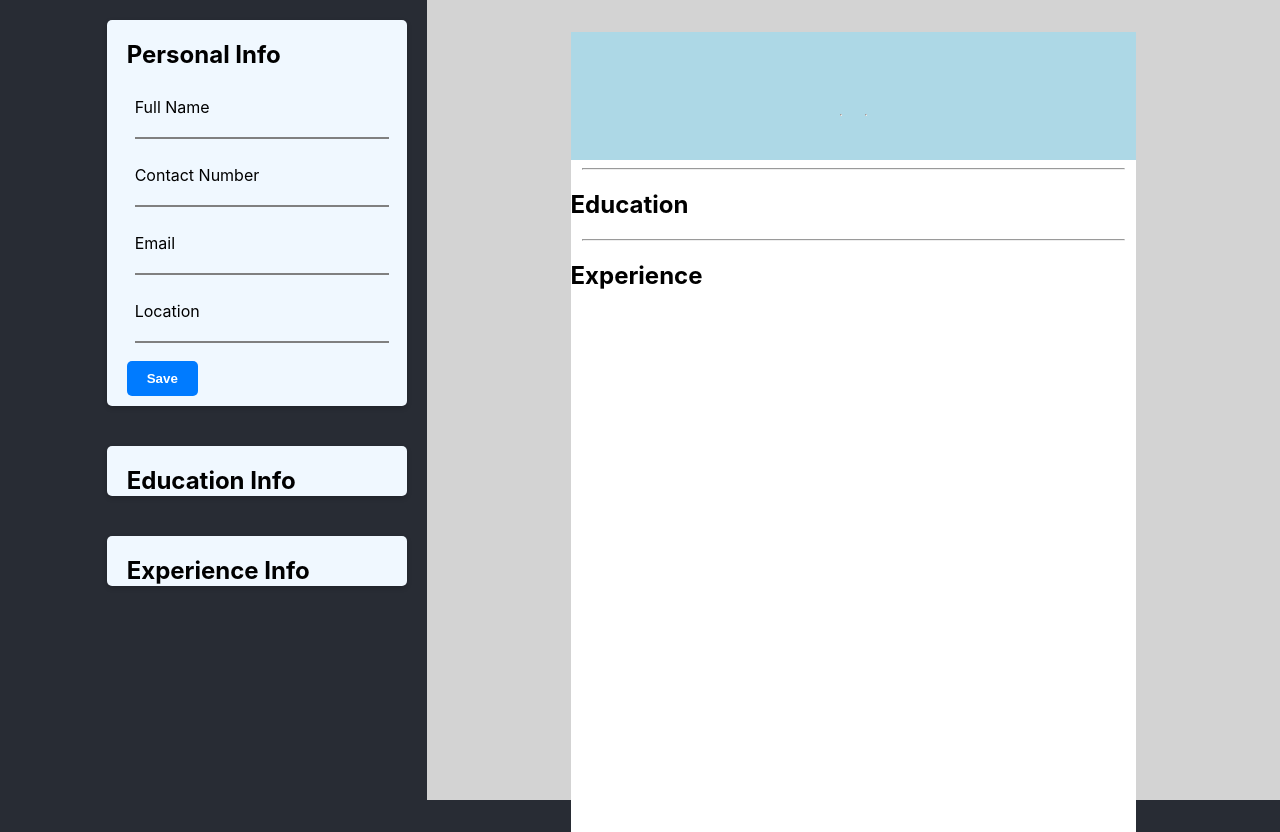
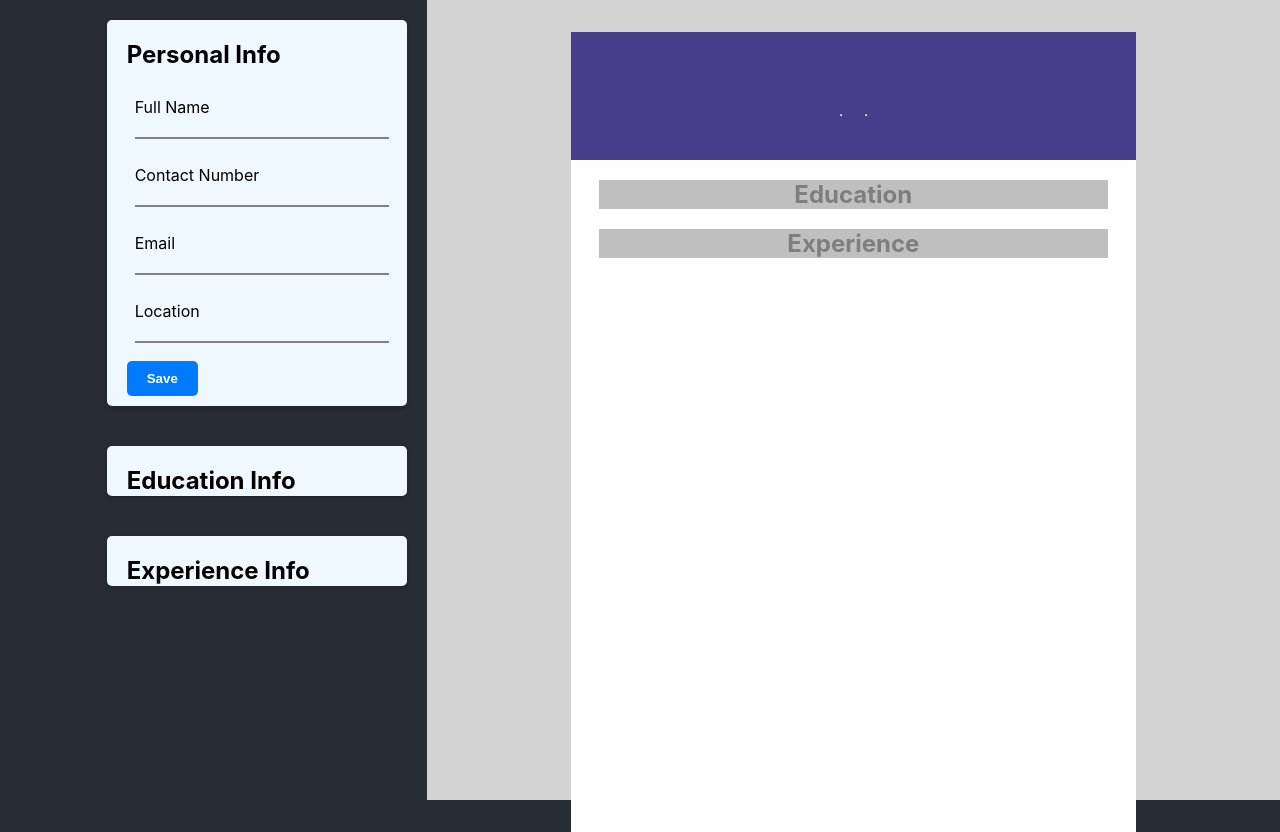
Before and after one commit to Mewankyrshan/resumeBuilder, a React (Create React App) app in the folder resume-builder/: page / in a window 1280 px wide. Built offline with nearby package versions, Linux system fonts and the light colour scheme.

Commit message:
made changes to headers in resumedisplay

```diff
--- a/resume-builder/src/components/ResumeDisplay.js
+++ b/resume-builder/src/components/ResumeDisplay.js
@@ -43,14 +43,16 @@ function ResumeDisplay({ personalData, educationData, experienceData }) {
           <p className='location'>{personalData.location}</p>
         </div>
       </div>
-      <hr />
+
       <div className='resume-body'>
         <div className='education-section'>
-          <h2>Education</h2>
+          <h2 className='section-header'>Education</h2>
+          <div className='education-flex'></div>
         </div>
-        <hr />
+
         <div className='experience-section'>
-          <h2>Experience</h2>
+          <h2 className='section-header'>Experience</h2>
+          <div className='experience-flex'></div>
         </div>
       </div>
       <div className='resume-footer'></div>
--- a/resume-builder/src/styles/ResumeDIsplay.css
+++ b/resume-builder/src/styles/ResumeDIsplay.css
@@ -26,7 +26,7 @@
 }
 
 .resume-header {
-    background-color: lightblue;
+    background-color: darkslateblue;
     height: 16%;
     width: 100%;
     padding: 0;
@@ -55,6 +55,15 @@
     padding-top: 16px;
 }
 
+.section-header {
+    text-align: center;
+    color: black;
+    background-color: grey;
+    width:90%;
+    margin-left: 5%;
+    opacity: 50%;
+}
+
 hr {
     margin-left: 2%;
     margin-right: 2%;
```
